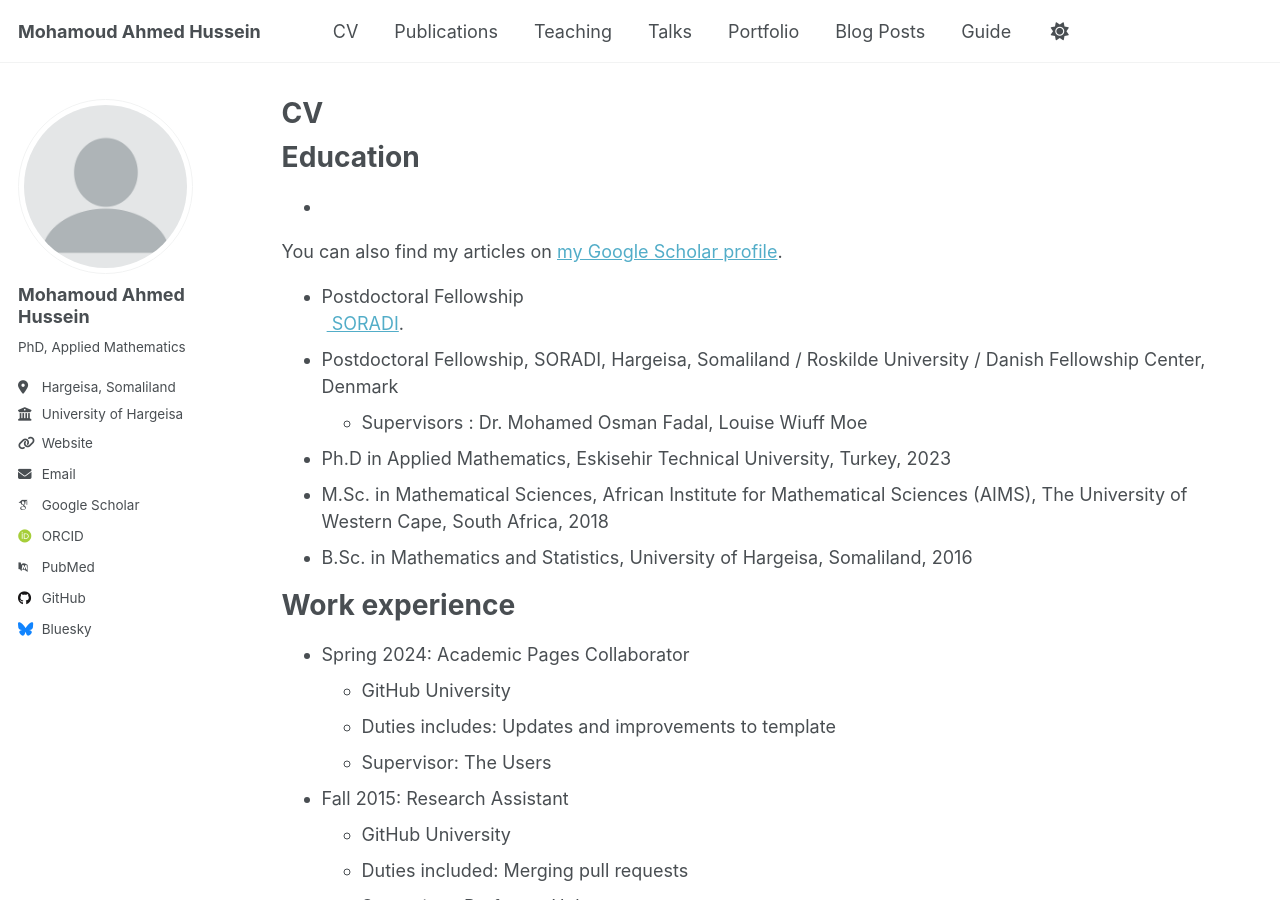
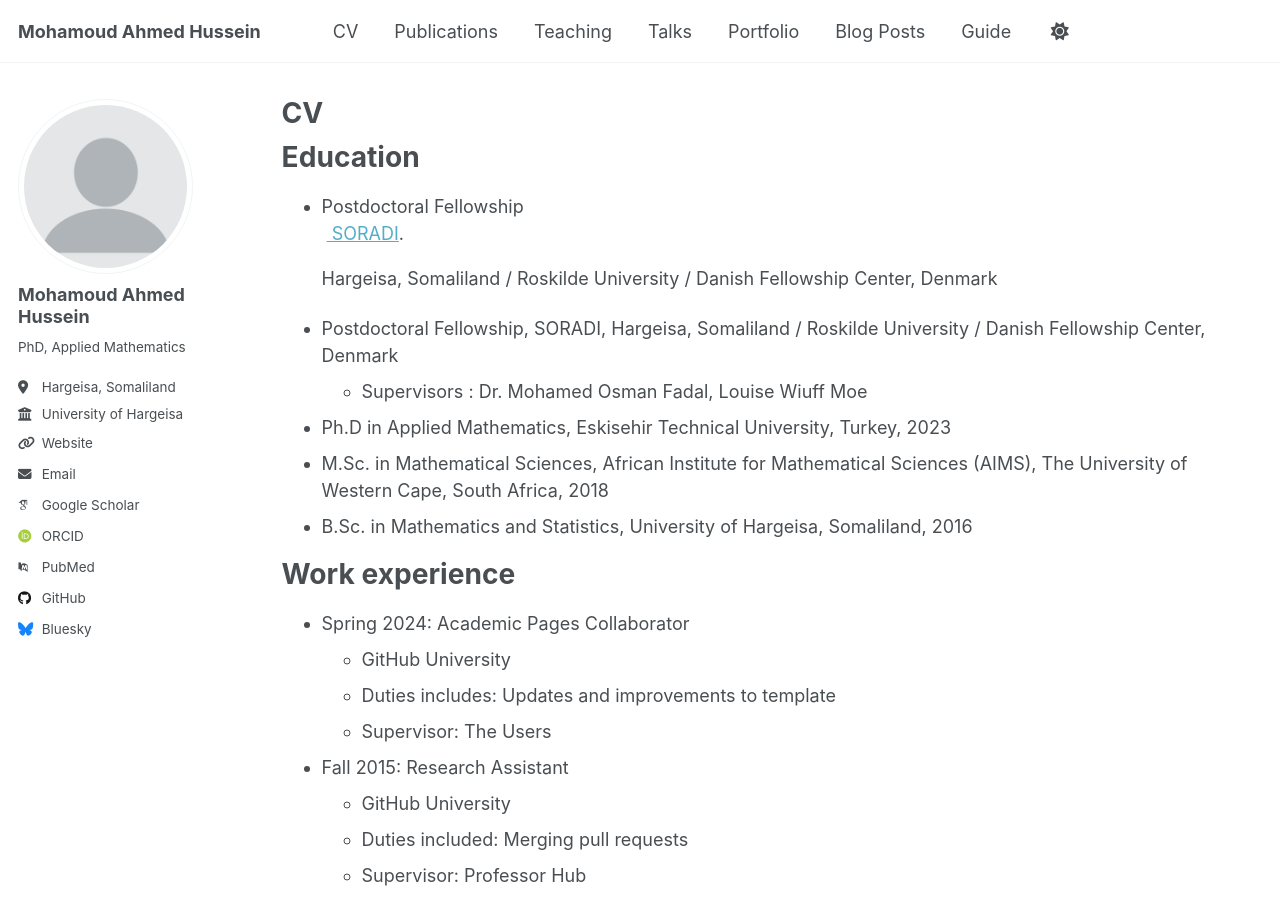
Before and after one commit to DrMohamoud/DrMohamoud.github.io, a Jekyll site: the page built from _pages/cv.md, in a window 1280 px wide and 900 px high. Built offline with Jekyll 4.4.1, drawn with Linux system fonts in a browser that asks for light colours; some web fonts are replaced; a script that is not in the unit is left out.

Commit message:
Update cv.md

```diff
--- a/_pages/cv.md
+++ b/_pages/cv.md
@@ -11,14 +11,9 @@
 
 Education
 ======
-* {% if site.author.googlescholar %}
-  <div class="wordwrap">You can also find my articles on <a href="{{site.author.googlescholar}}">my Google Scholar profile</a>.</div>
-{% endif %}
-
-{% include base_path %}
 * Postdoctoral Fellowship {% if site.author.googlescholar %}
   <div class="wordwrap"> <a href="{{https://soradi.org/}}"> SORADI</a>.</div>
-{% endif %}
+{% endif %} Hargeisa, Somaliland  / Roskilde University / Danish Fellowship Center, Denmark
 
 {% include base_path %}
 * Postdoctoral Fellowship, SORADI, Hargeisa, Somaliland  / Roskilde University / Danish Fellowship Center, Denmark
```
